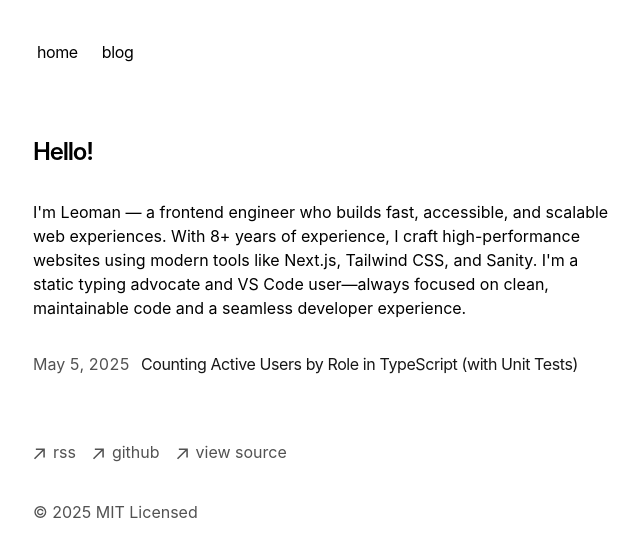
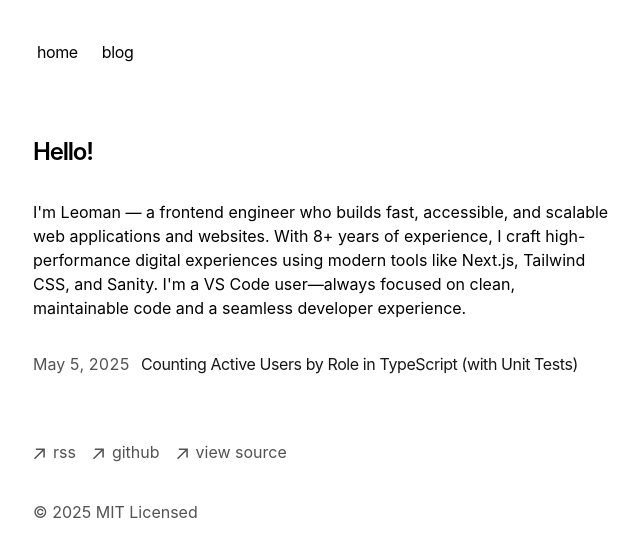
Before and after one commit to leomanlapera/leomandev, a Next.js app: page / in a window 1280 px wide. Shown: the top 556 px of the page, without its empty margins (319-959 px from the left). Built offline with nearby package versions, Linux system fonts and the light colour scheme.

Commit message:
home intro fixes

```diff
--- a/app/page.tsx
+++ b/app/page.tsx
@@ -5,8 +5,8 @@ export default function Page() {
     <section>
       <h1 className="mb-8 text-2xl font-semibold tracking-tighter">Hello!</h1>
       <p className="mb-4">
-        {`I'm Leoman — a frontend engineer who builds fast, accessible, and scalable web experiences.
-With 8+ years of experience, I craft high-performance websites using modern tools like Next.js, Tailwind CSS, and Sanity. I'm a static typing advocate and VS Code user—always focused on clean, maintainable code and a seamless developer experience.`}
+        {`I'm Leoman — a frontend engineer who builds fast, accessible, and scalable web applications and websites. With 8+ years of experience, I craft high-performance digital experiences using modern tools like Next.js, Tailwind CSS, and Sanity. I'm a VS Code user—always focused on clean, maintainable code and a seamless developer experience.
+        `}
       </p>
       <div className="my-8">
         <BlogPosts />
```
